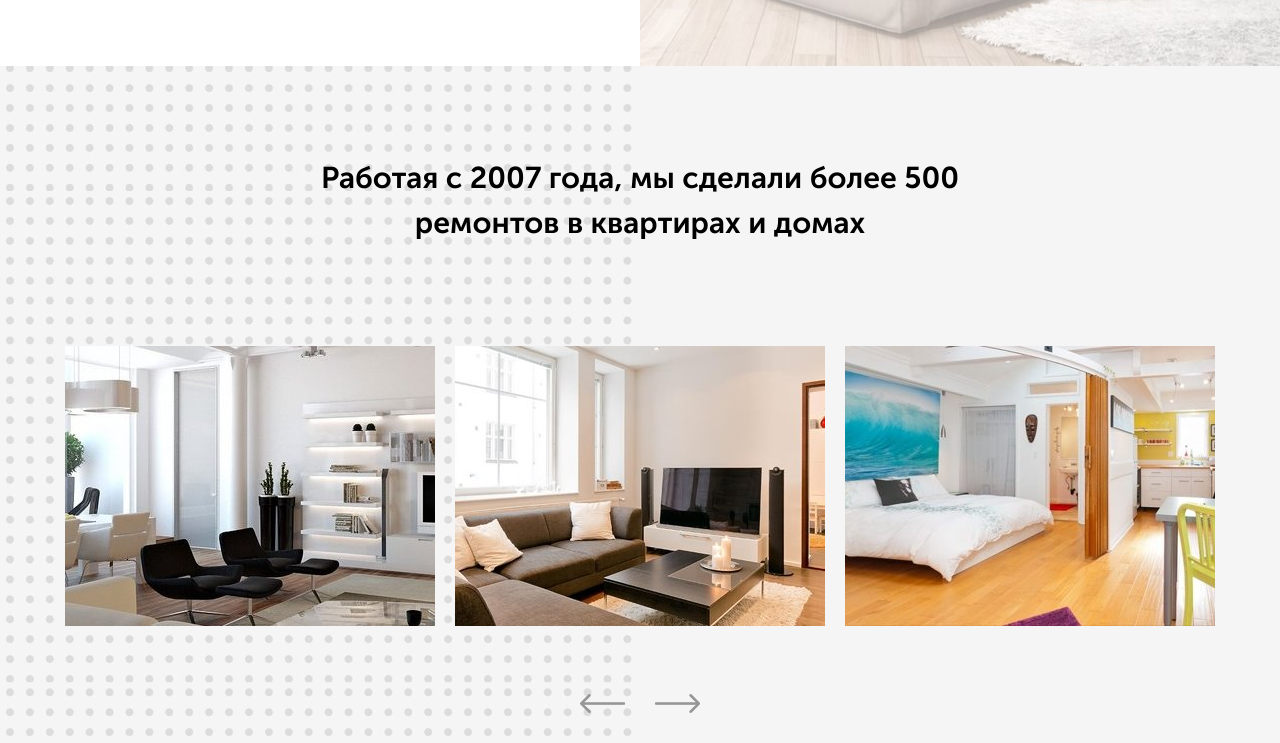
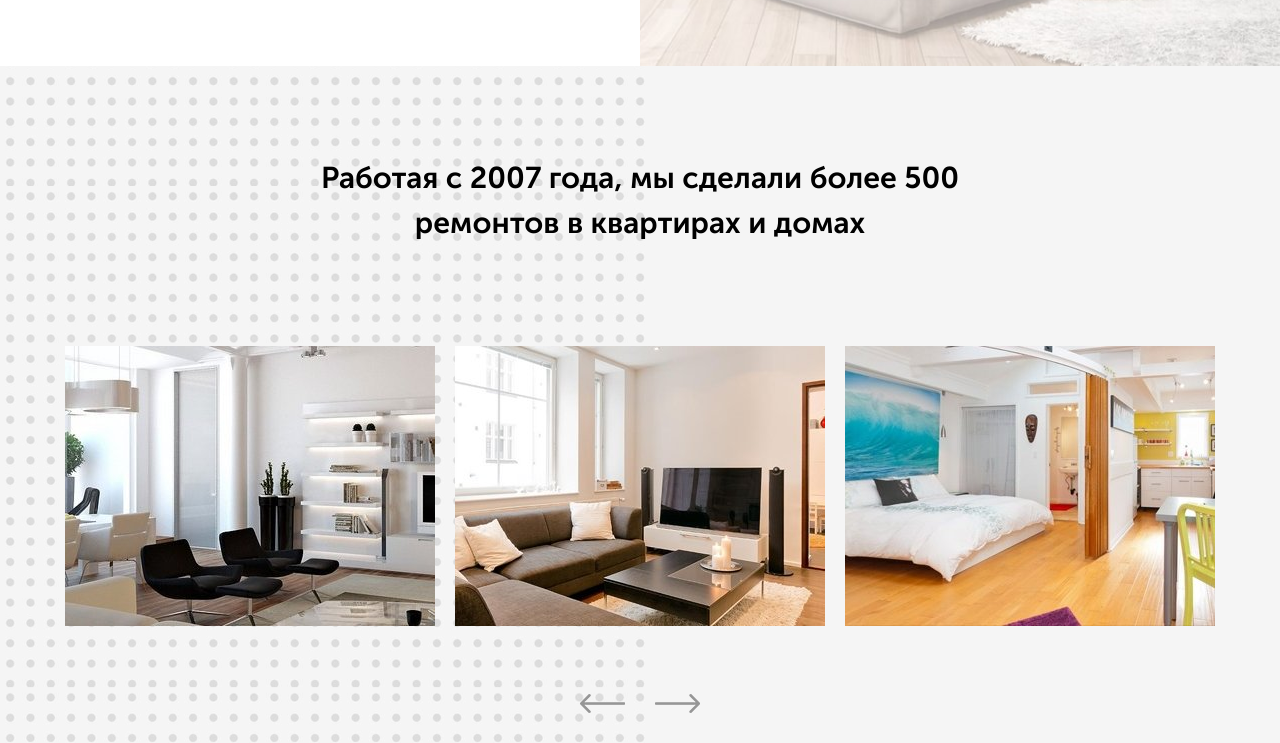
Before and after one commit to AUletov/repair, a plain HTML site: page src/index.html in a window 1280 px wide. Shown: the part 1203-1946 px from the top of the page. Drawn offline with nearby package versions, Linux system fonts and the light colour scheme.

Commit message:
Поправил стили портфолио, bg-size 51% вместо 50%, чтобы задний фон смотрелся ровнее

```diff
--- a/src/sass/blocks/_portfolio.sass
+++ b/src/sass/blocks/_portfolio.sass
@@ -1,6 +1,6 @@
 .portfolio
   background: $secondary-color url(../img/portfolio/portfolio-pattern.jpg) repeat-y center left
-  background-size: 50%
+  background-size: 51%
   &__title
     margin: auto
     margin-bottom: 100px
```
Also changed, not shown: src/css/style.css, src/img/hero/hero_image.png (deleted), src/img/offer/offer-bg.png (deleted).
